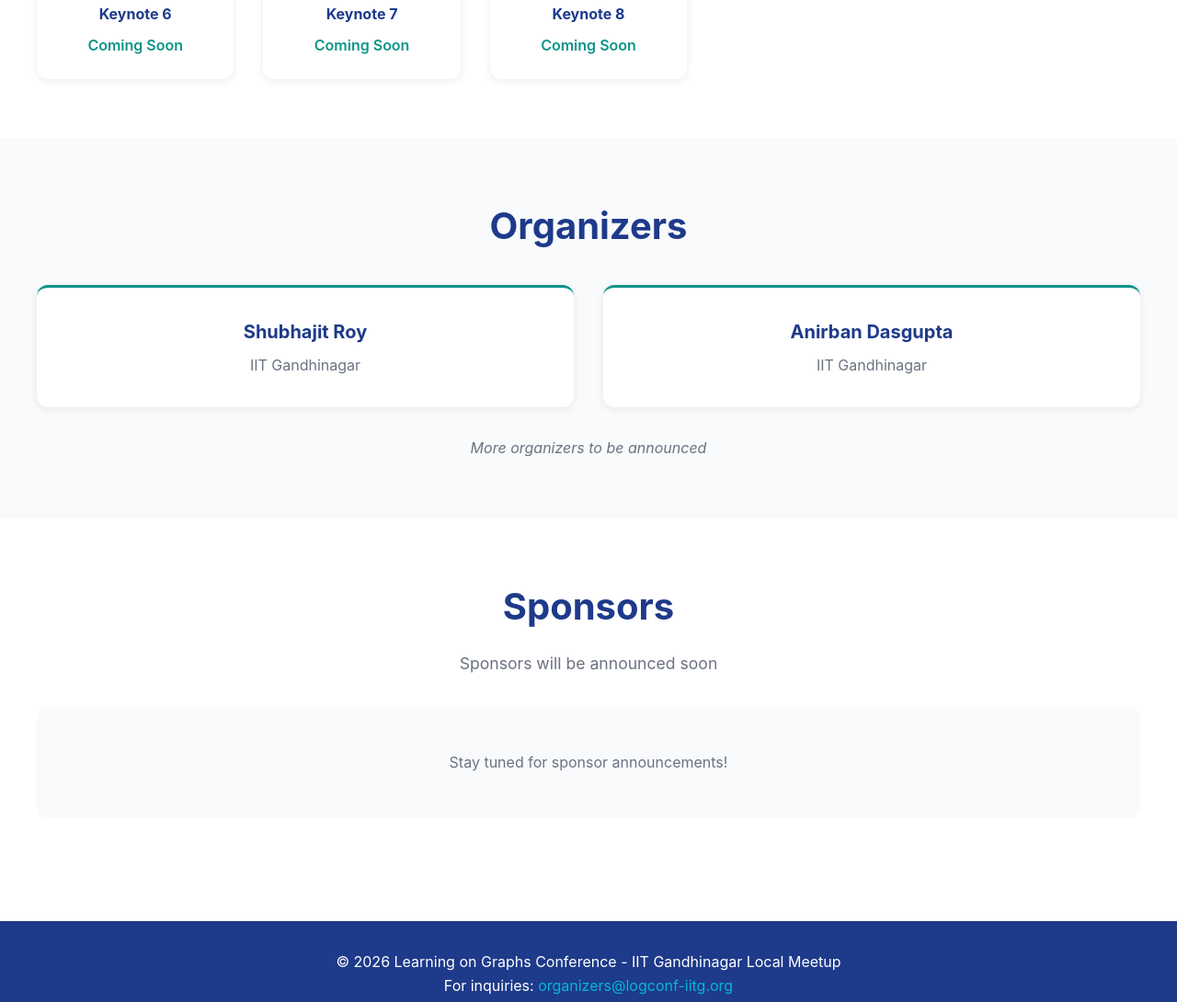
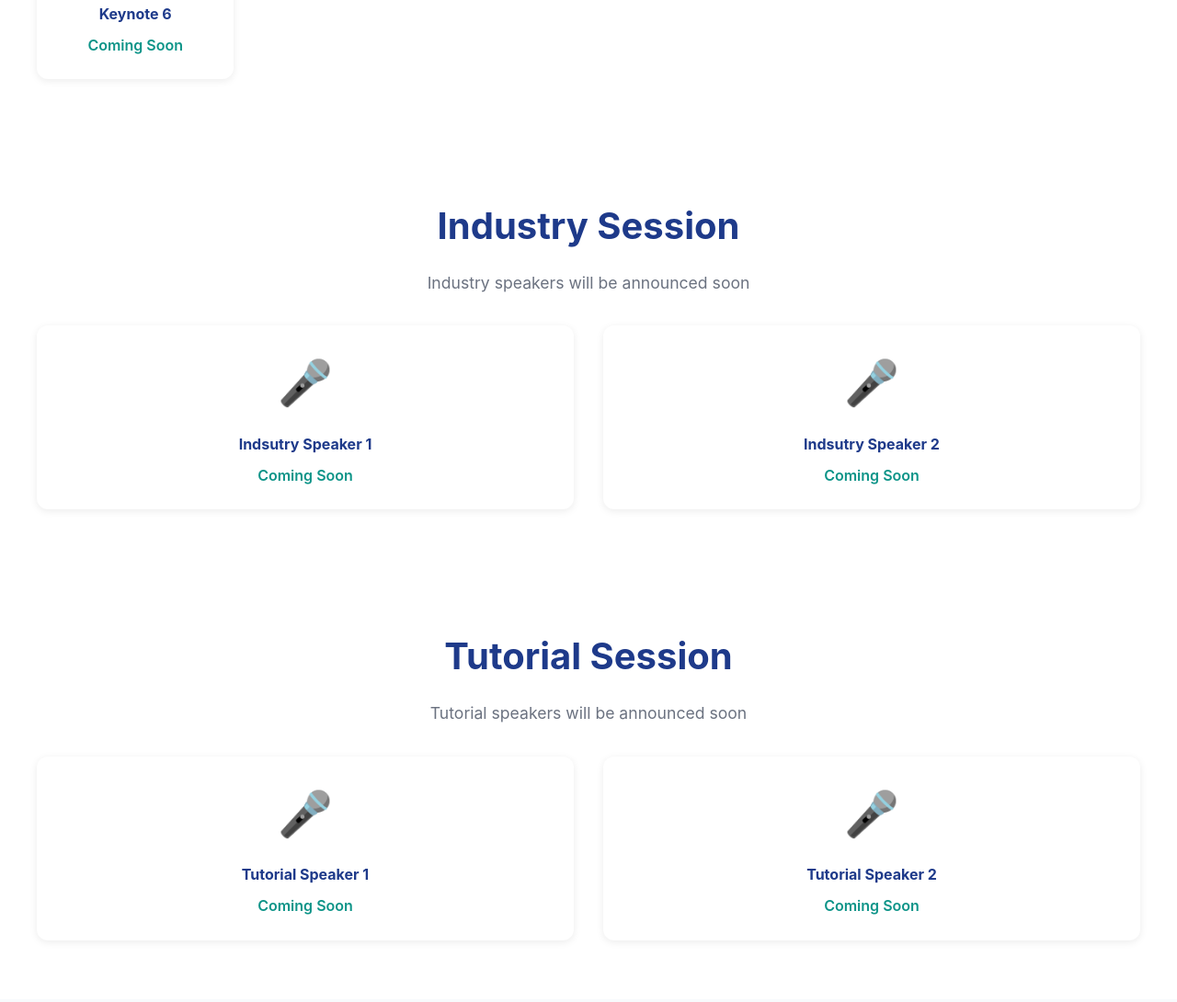
Before and after one commit to Roy-Shubhajit/LOG-IITGN.github.io, a plain HTML site: page index.html in a window 1280 px wide. Shown: the part 3264-4354 px from the top of the page at 92% size. Drawn offline with Linux system fonts and the light colour scheme.

Commit message:
Updated schedule

```diff
--- a/index.html
+++ b/index.html
@@ -22,7 +22,7 @@
                 <li><a href="#dates" class="nav-link">Dates</a></li>
                 <li><a href="#registration" class="nav-link">Registration</a></li>
                 <li><a href="#schedule" class="nav-link">Schedule</a></li>
-                <li><a href="#speakers" class="nav-link">Speakers</a></li>
+                <li><a href="#key_speakers" class="nav-link">Speakers</a></li>
                 <li><a href="#organizers" class="nav-link">Organizers</a></li>
             </ul>
         </div>
@@ -180,7 +180,7 @@
                         </tr>
                         <tr class="keynote">
                             <td>3:30 - 4:20 PM</td>
-                            <td>Keynote 4</td>
+                            <td>Tutorial Session</td>
                             <td><span class="tbd">TBD</span></td>
                         </tr>
                         <tr class="spotlight">
@@ -214,12 +214,12 @@
                     <tbody>
                         <tr class="keynote">
                             <td>9:30 - 10:20 AM</td>
-                            <td>Keynote 5</td>
+                            <td>Keynote 4</td>
                             <td><span class="tbd">TBD</span></td>
                         </tr>
                         <tr class="keynote">
                             <td>10:10 - 11:00 AM</td>
-                            <td>Keynote 6</td>
+                            <td>Industry Session</td>
                             <td><span class="tbd">TBD</span></td>
                         </tr>
                         <tr class="break">
@@ -239,7 +239,7 @@
                         </tr>
                         <tr class="keynote">
                             <td>11:55 AM - 12:45 PM</td>
-                            <td>Keynote 7</td>
+                            <td>Keynote 5</td>
                             <td><span class="tbd">TBD</span></td>
                         </tr>
                         <tr class="break">
@@ -254,7 +254,7 @@
                         </tr>
                         <tr class="keynote">
                             <td>3:30 - 4:20 PM</td>
-                            <td>Keynote 8</td>
+                            <td>Keynote 6</td>
                             <td><span class="tbd">TBD</span></td>
                         </tr>
                         <tr class="spotlight">
@@ -284,7 +284,7 @@
     </section>
 
     <!-- Keynote Speakers Section -->
-    <section id="speakers" class="section">
+    <section id="key_speakers" class="section">
         <div class="container">
             <h2 class="section-title">Keynote Speakers</h2>
             <p class="section-subtitle">Keynote speakers will be announced soon</p>
@@ -319,16 +319,48 @@
                     <h4>Keynote 6</h4>
                     <p class="tbd-text">Coming Soon</p>
                 </div>
+            </div>
+        </div>
+    </section>
+
+    <!-- Industry Speakers Section -->
+    <section id="indus_speakers" class="section">
+        <div class="container">
+            <h2 class="section-title">Industry Session</h2>
+            <p class="section-subtitle">Industry speakers will be announced soon</p>
+            <div class="speakers-grid">
                 <div class="speaker-card">
                     <div class="speaker-placeholder">🎤</div>
-                    <h4>Keynote 7</h4>
+                    <h4>Indsutry Speaker 1</h4>
                     <p class="tbd-text">Coming Soon</p>
                 </div>
                 <div class="speaker-card">
                     <div class="speaker-placeholder">🎤</div>
-                    <h4>Keynote 8</h4>
+                    <h4>Indsutry Speaker 2</h4>
                     <p class="tbd-text">Coming Soon</p>
                 </div>
+
+            </div>
+        </div>
+    </section>
+
+     <!-- Tutorial Speakers Section -->
+    <section id="indus_speakers" class="section">
+        <div class="container">
+            <h2 class="section-title">Tutorial Session</h2>
+            <p class="section-subtitle">Tutorial speakers will be announced soon</p>
+            <div class="speakers-grid">
+                <div class="speaker-card">
+                    <div class="speaker-placeholder">🎤</div>
+                    <h4>Tutorial Speaker 1</h4>
+                    <p class="tbd-text">Coming Soon</p>
+                </div>
+                <div class="speaker-card">
+                    <div class="speaker-placeholder">🎤</div>
+                    <h4>Tutorial Speaker 2</h4>
+                    <p class="tbd-text">Coming Soon</p>
+                </div>
+
             </div>
         </div>
     </section>
@@ -356,8 +388,6 @@
         <div class="container">
             <h2 class="section-title">Sponsors</h2>
             <p class="section-subtitle">Sponsors will be announced soon</p>
-            <div class="sponsors-placeholder">
-                <p>Stay tuned for sponsor announcements!</p>
             </div>
         </div>
     </section>
@@ -366,7 +396,7 @@
     <footer class="footer">
         <div class="container">
             <p>&copy; 2026 Learning on Graphs Conference - IIT Gandhinagar Local Meetup</p>
-            <p>For inquiries: <a href="mailto:organizers@logconf-iitg.org">organizers@logconf-iitg.org</a></p>
+            <p>For inquiries: <a href="mailto:royshubhajit@iitgn.ac.in">royshubhajit@iitgn.ac.in</a></p>
         </div>
     </footer>
 
```
Also changed, not shown: 1 other file.
